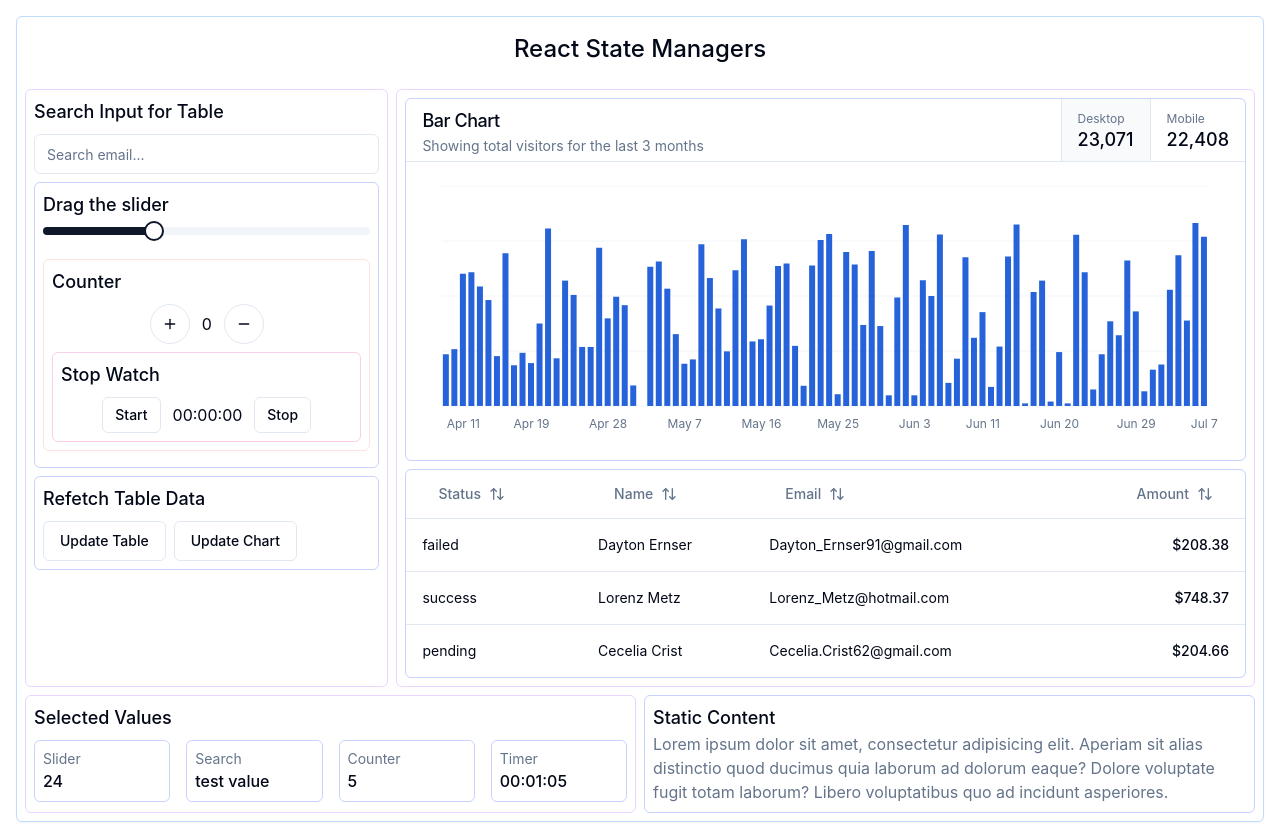
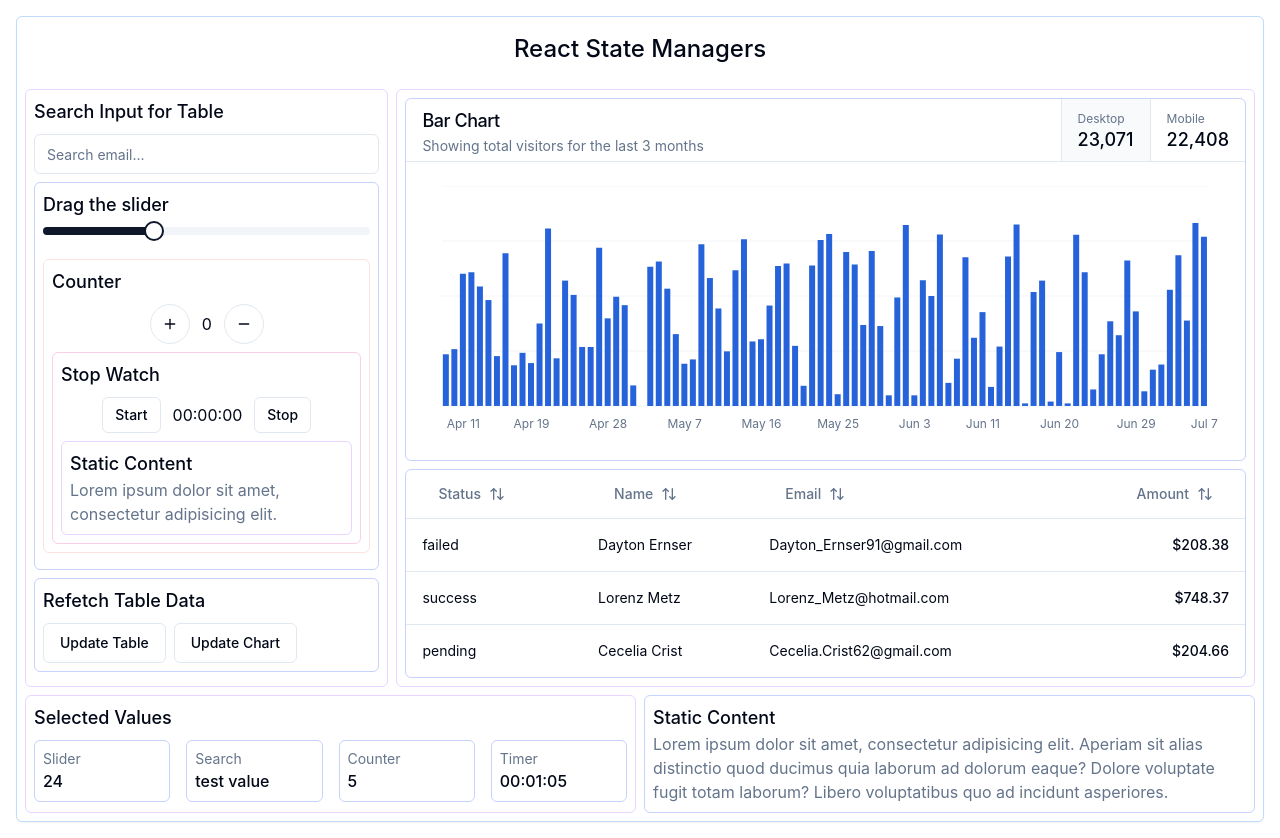
Before and after one commit to suhel-quarticai/react-state-managers, a React (Vite) app: page / in a window 1280 px wide. Built offline with nearby package versions, Linux system fonts and the light colour scheme.

Commit message:
Add nested static components

```diff
--- /dev/null
+++ b/src/common/components/static-content/nested.tsx
@@ -0,0 +1,14 @@
+import { Card } from "@/components/ui/card";
+import { depthBorderColors } from "@/utils/constants";
+import { cn } from "@/utils/ui";
+
+export const NestedStaticContent = (props: { className?: string }) => {
+  return (
+    <Card className={cn("p-2", depthBorderColors[5], props.className)}>
+      <span className="text-lg font-medium">Static Content</span>
+      <p className="text-muted-foreground">
+        Lorem ipsum dolor sit amet, consectetur adipisicing elit.
+      </p>
+    </Card>
+  );
+};
--- a/src/common/components/stop-watch/index.tsx
+++ b/src/common/components/stop-watch/index.tsx
@@ -1,5 +1,6 @@
 import { Card } from "@/components/ui/card";
 import { Button } from "@/components/ui/button";
+import { NestedStaticContent } from "@/components/static-content/nested";
 
 import { cn } from "@/utils/ui";
 import { depthBorderColors } from "@/utils/constants";
@@ -9,7 +10,7 @@ export const StopWatch = () => {
     <Card className={cn("space-y-2 p-2", depthBorderColors[4])}>
       <span className="text-lg font-medium">Stop Watch</span>
 
-      <div className="flex items-center justify-center gap-3">
+      <div className="mb-2 flex items-center justify-center gap-3">
         <Button variant="outline" size="sm">
           Start
         </Button>
@@ -18,6 +19,8 @@ export const StopWatch = () => {
           Stop
         </Button>
       </div>
+
+      <NestedStaticContent />
     </Card>
   );
 };
```
